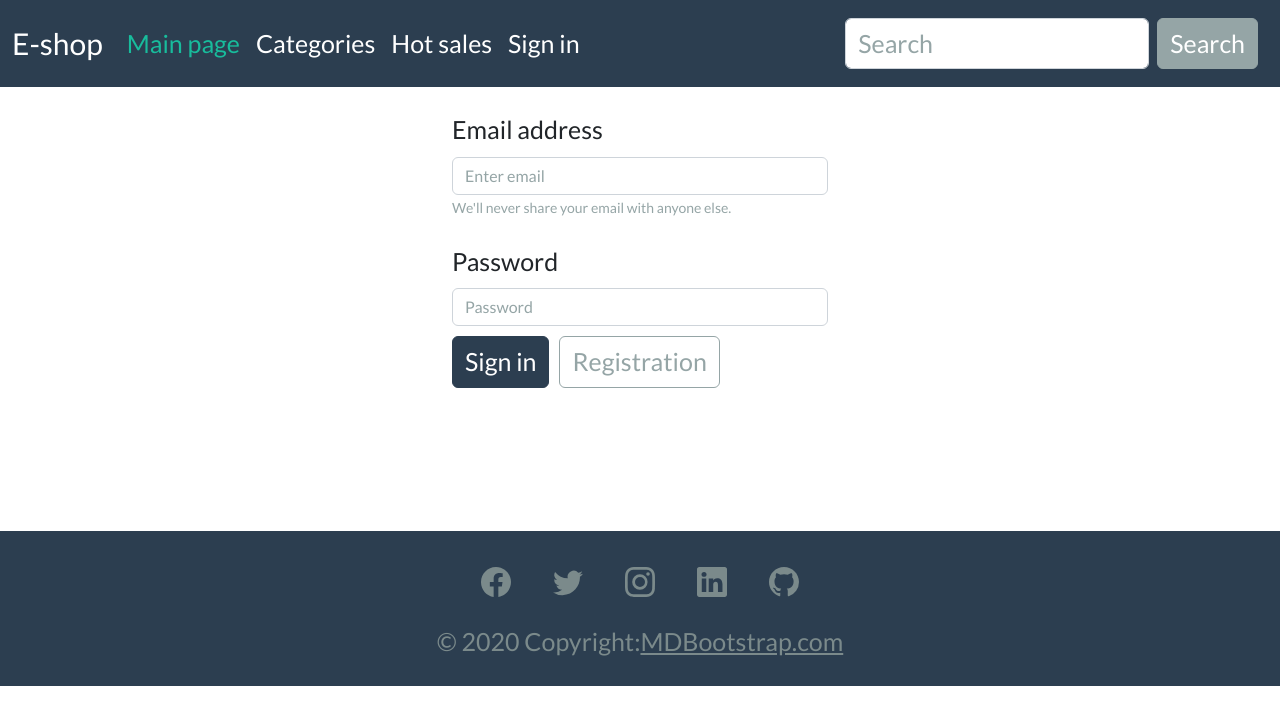
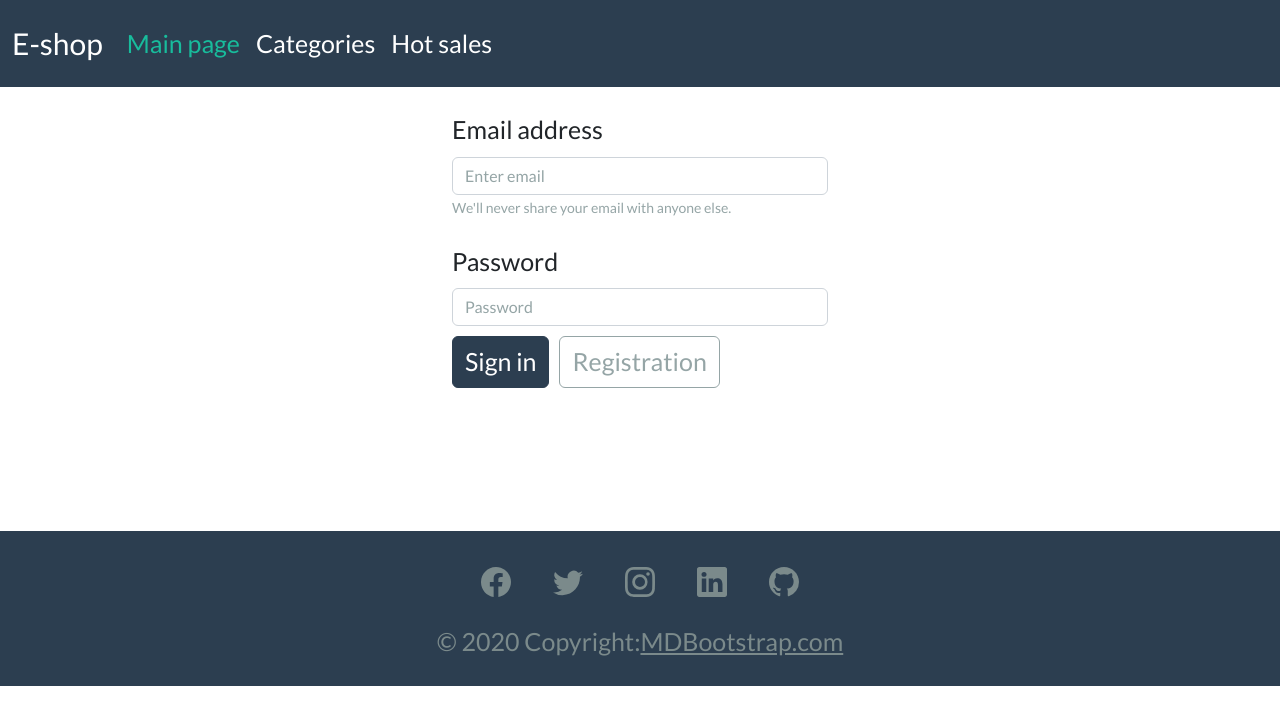
Before and after one commit to NixGiants/FrontHomework, a React (Create React App) app in the folder front-homework/: page / in a window 1280 px wide. Shown: the top 724 px of the page. Built offline with nearby package versions, Linux system fonts and the light colour scheme.

Commit message:
Add SignInHeader

```diff
--- /dev/null
+++ b/front-homework/src/components/header/SignInHeader.jsx
@@ -0,0 +1,34 @@
+import React from 'react'
+import './css/Header.css';
+
+function SignInHeader() {
+    return (
+        <header>
+            <nav class="navbar navbar-expand-lg navbar-dark bg-primary">
+                <div class="container-fluid">
+                    <a class="navbar-brand" href="#">E-shop</a>
+                    <button class="navbar-toggler" type="button" data-bs-toggle="collapse" data-bs-target="#navbarColor01" aria-controls="navbarColor01" aria-expanded="false" aria-label="Toggle navigation">
+                        <span class="navbar-toggler-icon"></span>
+                    </button>
+                    <div class="collapse navbar-collapse" id="navbarColor01">
+                        <ul class="navbar-nav me-auto">
+                            <li class="nav-item">
+                                <a class="nav-link active" href="#">Main page
+                                    <span class="visually-hidden">(current)</span>
+                                </a>
+                            </li>
+                            <li class="nav-item">
+                                <a class="nav-link" href="#">Categories</a>
+                            </li>
+                            <li class="nav-item">
+                                <a class="nav-link" href="#">Hot sales</a>
+                            </li>
+                        </ul>
+                    </div>
+                </div>
+            </nav>
+        </header>
+    )
+}
+
+export default SignInHeader
--- a/front-homework/src/pages/mainPage/SignInPage.jsx
+++ b/front-homework/src/pages/mainPage/SignInPage.jsx
@@ -1,13 +1,13 @@
 import React from 'react';
 
 import './css/SignInPage.css';
-import Header from '../../components/header/Header';
+import SignInHeader from '../../components/header/SignInHeader';
 import Footer from '../../components/footer/Footer';
 
 function SignInPage() {
     return (
         <>
-            <Header />
+            <SignInHeader />
             <div class="row justify-content-center align-items-center" >
             <form class="sign-in">
                 <fieldset>
```
